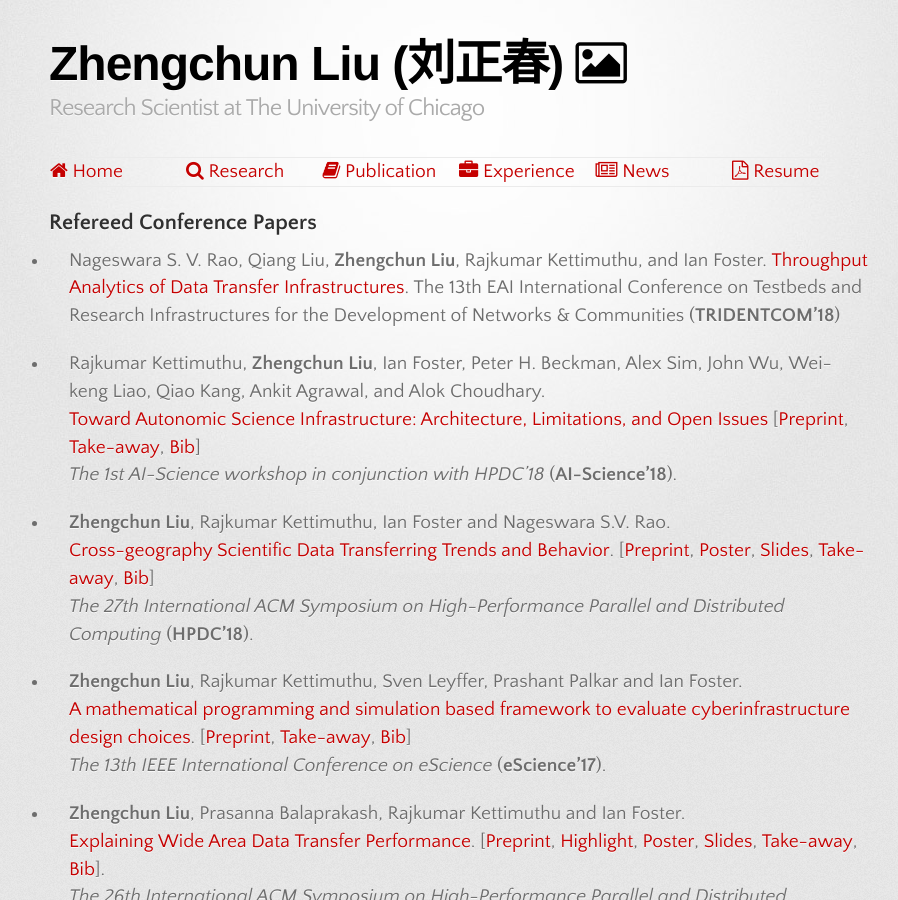
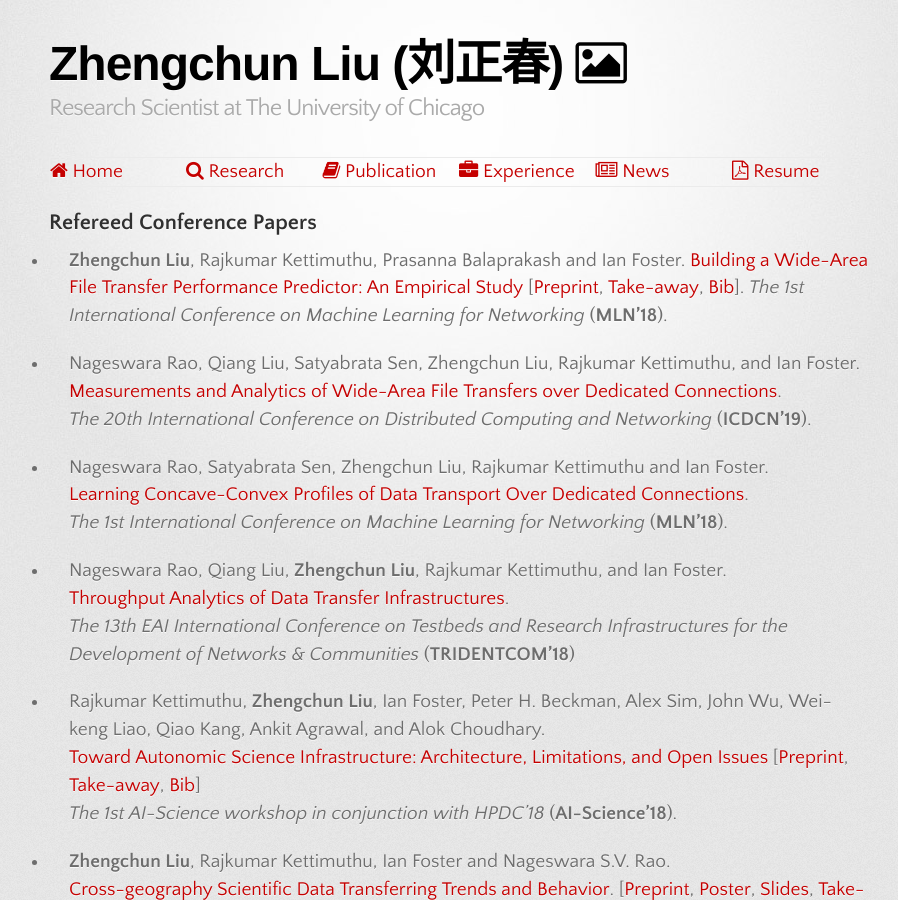
Before and after one commit to lzhengchun/lzhengchun.github.io, a Jekyll site: the page built from Publication.md, in a window 1280 px wide and 900 px high. Shown: the whole window, without its empty margins (181-1079 px from the left). Built offline with Jekyll 4.4.1, drawn with Linux system fonts in a browser that asks for light colours; some web fonts are replaced; some of the changed text lies outside the part shown.

Commit message:
add, delete, polish etc.

```diff
--- a/Publication.md
+++ b/Publication.md
@@ -4,9 +4,21 @@ title: Home
 ---
 
 ## Refereed Conference Papers
-- Nageswara S. V. Rao, Qiang Liu, __Zhengchun Liu__, Rajkumar Kettimuthu, and Ian Foster.
+- __Zhengchun Liu__, Rajkumar Kettimuthu, Prasanna Balaprakash and Ian Foster.
+[Building a Wide-Area File Transfer Performance Predictor: An Empirical Study]() [[Preprint](http://www.mcs.anl.gov/~zcliu/file/globus-prediction-mln18.pdf), <a href="file/take-away/globus-prediction-mln18.txt" target="_blank">Take-away</a>, <a href="file/bib/globus-prediction-mln18.bib.txt" target="_blank">Bib</a>].
+*The 1st International Conference on Machine Learning for Networking* (**MLN'18**).
+
+- Nageswara Rao, Qiang Liu, Satyabrata Sen, Zhengchun Liu, Rajkumar Kettimuthu, and Ian Foster.
+[Measurements and Analytics of Wide-Area File Transfers over Dedicated Connections]().
+*The 20th International Conference on Distributed Computing and Networking* (**ICDCN'19**).
+
+- Nageswara Rao, Satyabrata Sen, Zhengchun Liu, Rajkumar Kettimuthu and Ian Foster.
+[Learning Concave-Convex Profiles of Data Transport Over Dedicated Connections]().
+*The 1st International Conference on Machine Learning for Networking* (**MLN'18**).
+
+- Nageswara Rao, Qiang Liu, __Zhengchun Liu__, Rajkumar Kettimuthu, and Ian Foster.
 [Throughput Analytics of Data Transfer Infrastructures]().
-The 13th EAI International Conference on Testbeds and Research Infrastructures for the Development of Networks & Communities (**TRIDENTCOM'18**)
+*The 13th EAI International Conference on Testbeds and Research Infrastructures for the Development of Networks & Communities* (**TRIDENTCOM'18**)
 
 - Rajkumar Kettimuthu, __Zhengchun Liu__, Ian Foster, Peter H. Beckman, Alex Sim, John Wu, Wei-keng Liao, Qiao Kang, Ankit Agrawal, and Alok Choudhary.
 [Toward Autonomic Science Infrastructure: Architecture, Limitations, and Open Issues](https://doi.org/10.1145/3217197.3217205) [[Preprint](http://www.mcs.anl.gov/~zcliu/file/ai-science18.pdf), <a href="file/take-away/ai-science18.txt" target="_blank">Take-away</a>, <a href="file/bib/ai-science18.bib.txt" target="_blank">Bib</a>]
--- /dev/null
+++ b/file/bib/globus-prediction-mln18.bib.txt
@@ -0,0 +1,10 @@
+@inproceedings{globus-prediction-mln18,
+title = {Building a Wide-Area Data Transfer Performance Predictor: An Empirical Study},
+author = {Zhengchun Liu and Rajkumar Kettimuthu and Prasanna Balaprakash and Ian Foster},
+booktitle = {the 1st International Conference on Machine Learning for Networking},
+series = {MLN 2018},
+year = 2018,
+location = {Paris, France},
+numpages={20},
+publisher = {Springer},
+}
--- /dev/null
+++ b/file/take-away/globus-prediction-mln18.txt
@@ -0,0 +1,4 @@
+Faster delivery of data is important for distributed scientific workflows. Predictability is equally (or even more) important.
+Machine learning methods are applied to develop predictive models for data transfer times over a variety of wide area networks.
+201,388 transfers, involving 759 million files totaling 9 PB transferred over 115 heavily used source-destination pairs between 135 unique endpoints, are used to build and evaluate these models.
+A detailed analysis of results is presented to insight into the cause of some of the high prediction errors.
```
Also changed, not shown: other parts of Publication.md (+3 -5 lines), News.md (+2 -0 lines), index.md (+2 -2 lines), 3 other files.
